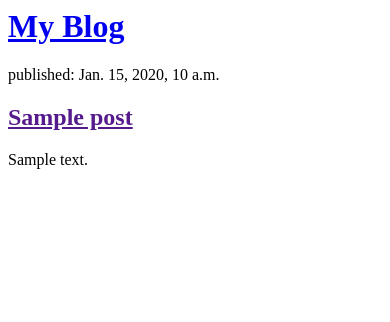
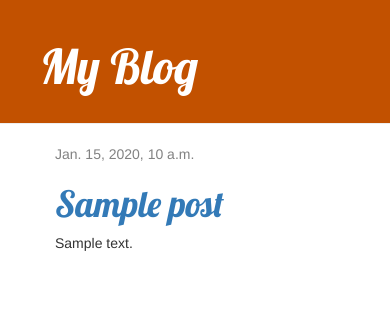
Before and after one commit to szymbir/my-first-blog, a Django app: page / in a window 390 px wide. Shown: the top 322 px of the page. Run offline with Django 3.2, Linux system fonts and the light colour scheme; tables that the repository leaves empty hold one stand-in row (values such as "Sample post"); some libraries are stand-ins or nearby versions.

Commit message:
new templates

```diff
--- a/blog/settings.py
+++ b/blog/settings.py
@@ -11,6 +11,7 @@ https://docs.djangoproject.com/en/3.1/ref/settings/
 """
 
 from pathlib import Path
+import os
 
 # Build paths inside the project like this: BASE_DIR / 'subdir'.
 BASE_DIR = Path(__file__).resolve().parent.parent
@@ -119,3 +120,4 @@ USE_TZ = True
 # https://docs.djangoproject.com/en/3.1/howto/static-files/
 
 STATIC_URL = '/static/'
+STATIC_ROOT = os.path.join(BASE_DIR, 'static')
--- /dev/null
+++ b/posts/templates/base.html
@@ -0,0 +1,23 @@
+{% load static %}
+<html>
+    <head>
+        <title>My blog</title>
+        <link rel="stylesheet" href="//maxcdn.bootstrapcdn.com/bootstrap/3.2.0/css/bootstrap.min.css">
+        <link rel="stylesheet" href="//maxcdn.bootstrapcdn.com/bootstrap/3.2.0/css/bootstrap-theme.min.css">
+        <link href='//fonts.googleapis.com/css?family=Lobster&subset=latin,latin-ext' rel='stylesheet' type='text/css'>
+        <link rel="stylesheet" href="{% static 'css/blog.css' %}">
+    </head>
+	<body>
+		<div class="page-header">
+			<h1><a href="/">My Blog</a></h1>
+		</div>
+		<div class="content container">
+			<div class="row">
+				<div class="col-md-8">
+				{% block content %}
+				{% endblock %}
+				</div>
+			</div>
+		</div>
+	</body>
+</html>
--- a/posts/templates/post_list.html
+++ b/posts/templates/post_list.html
@@ -1,11 +1,13 @@
-<div>
-    <h1><a href="/">My Blog</a></h1>
-</div>
+{% extends 'base.html' %}
 
-{% for post in posts %}
-    <div>
-        <p>published: {{ post.published_date }}</p>
-        <h2><a href="">{{ post.title }}</a></h2>
-        <p>{{ post.text|linebreaksbr }}</p>
-    </div>
-{% endfor %}
+{% block content %}
+    {% for post in posty %}
+        <div class="post">
+            <div class="date">
+                {{ post.published_date }}
+            </div>
+            <h1><a href="{% url 'post_detail' pk=post.pk %}">{{ post.title }}</a></h1>
+            <p>{{ post.text|linebreaksbr }}</p>
+        </div>
+    {% endfor %}
+{% endblock %}
--- a/posts/urls.py
+++ b/posts/urls.py
@@ -3,4 +3,5 @@ from . import views
 
 urlpatterns = [
     path('', views.post_list, name='post_list'),
+    path('post/<int:pk>/', views.post_detail, name='post_detail'),
 ]
--- a/posts/views.py
+++ b/posts/views.py
@@ -1,8 +1,12 @@
-from django.shortcuts import render
+from django.shortcuts import render, get_object_or_404
 from .models import Post
 from django.utils import timezone
 
 
 def post_list(request):
-    posts = Post.objects.filter(published_date__lte=timezone.now()).order_by('published_date')
-    return render(request, 'post_list.html', {'posts' : posts})
+    posty = Post.objects.filter(published_date__lte=timezone.now()).order_by('published_date')
+    return render(request, 'post_list.html', {'posty' : posty})
+
+def post_detail(request, pk):
+    posty = get_object_or_404(Post, pk=pk)
+    return render(request, 'post_detail.html', {'posty': posty})
```
Also changed, not shown: posts/templates/post_detail.html (added, +13 -0 lines).
